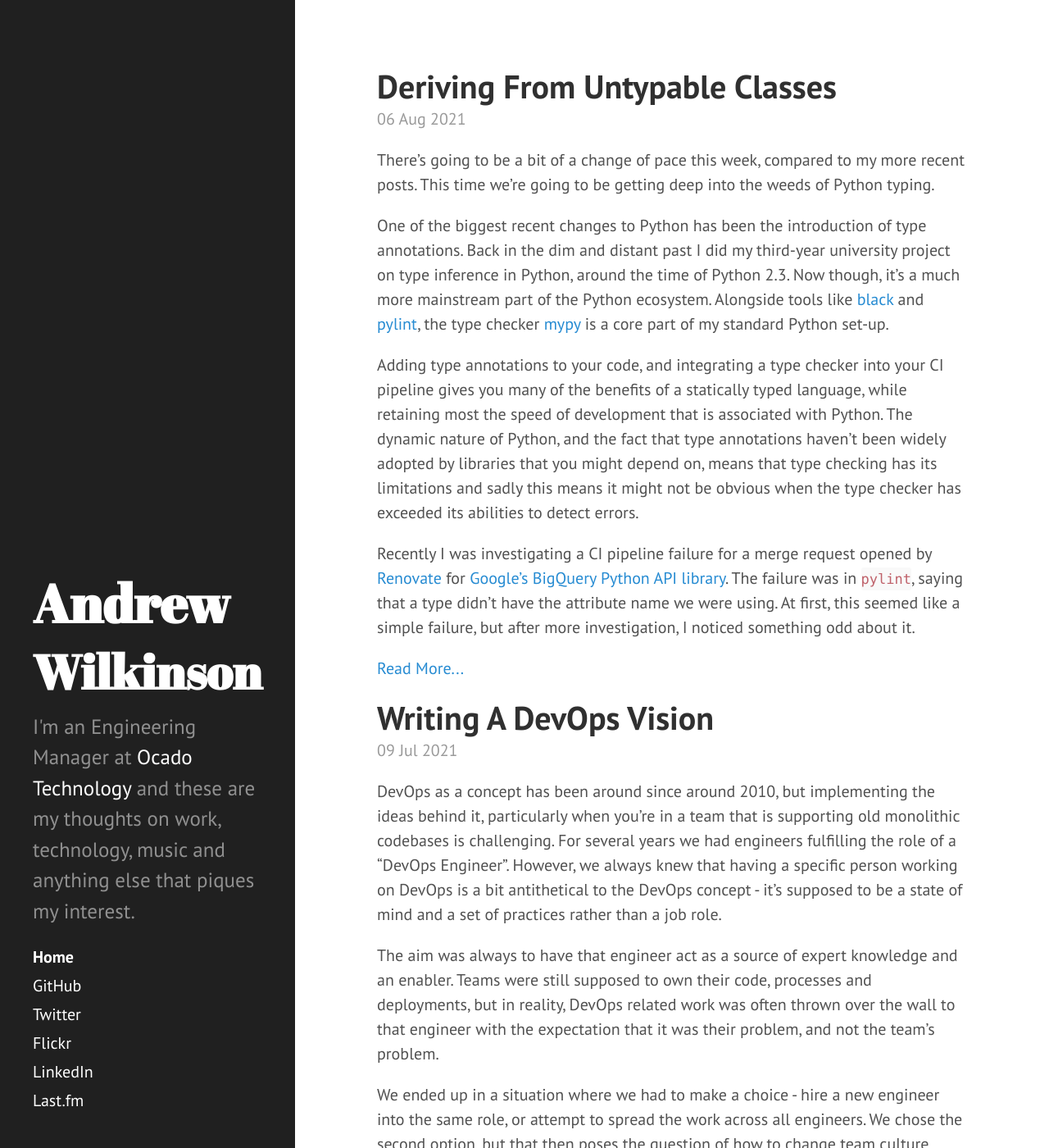
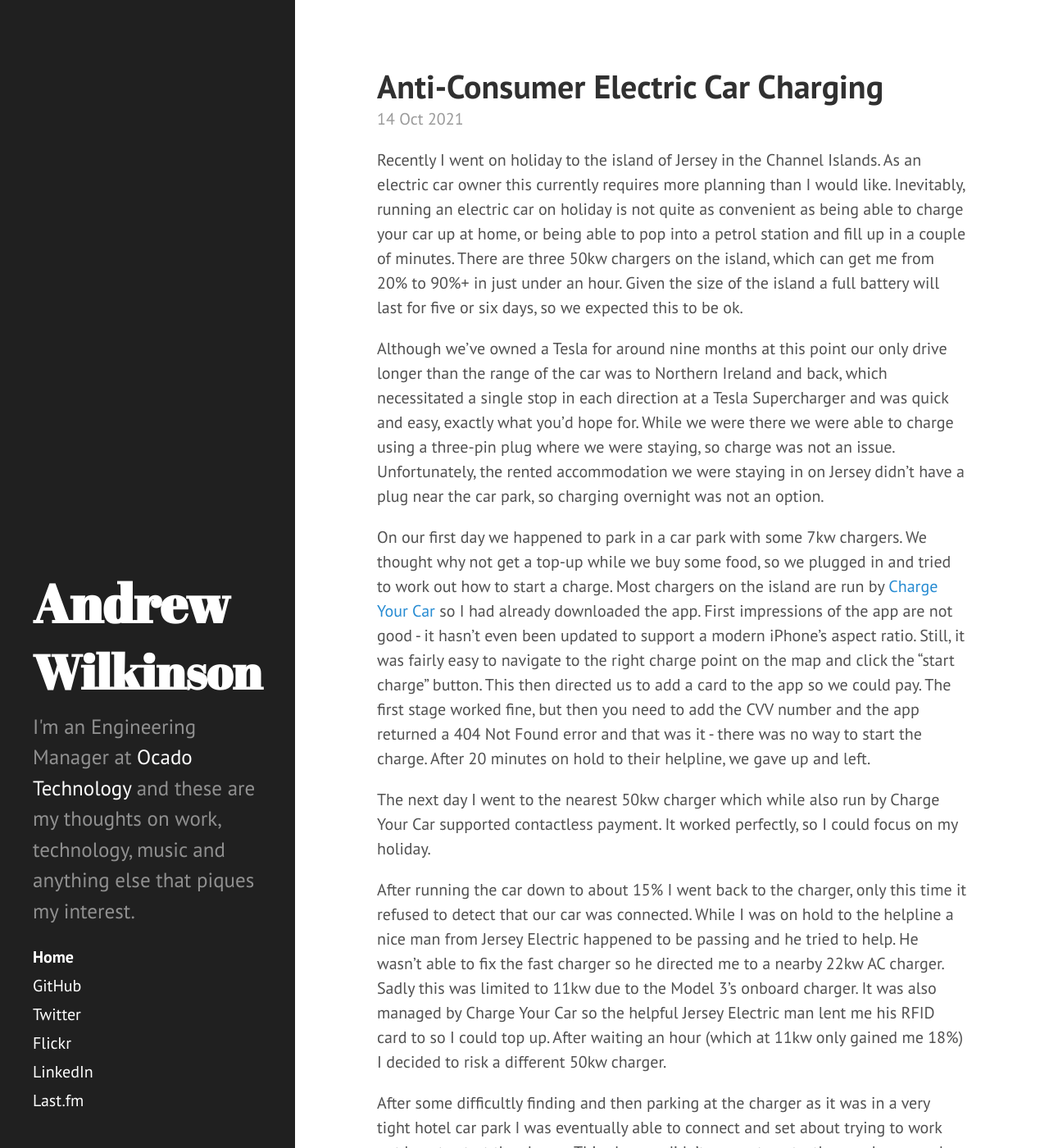
Before and after one commit to andrewjw/site, a Jekyll site: the page built from index.html, in a window 1280 px wide and 1400 px high. Shown: the whole window at 82% size. Built offline with Jekyll 4.4.1, drawn with Linux system fonts in a browser that asks for light colours; the list of posts is cut into pages by our own code; some of the changed text lies outside the part shown.

Commit message:
Publish new post.

```diff
--- a/_drafts/abandoning-software-people-care-about.md
+++ b/_posts/2021-10-14-anti-consumer-electric-car-charging.md
@@ -1,9 +1,17 @@
 ---
 layout: post
-title: Electric Car Charging Companies Anti Consumer
+title: Anti-Consumer Electric Car Charging
+date: 2021-10-14
+tags: car
+permalink: "/2021/10/14/anti-consumer-electric-car-charging/"
+flickr_user: 'https://www.flickr.com/photos/26344495@N05/'
+flickr_username: Ivan Radic
+flickr_image: 'https://live.staticflickr.com/65535/50982074047_921d32aa5c.jpg'
+flickr_imagelink: 'https://www.flickr.com/photos/26344495@N05/50982074047/'
+flickr_imagename: 'Close-up of an electric car charging station with a car plugged in'
 ---
 Recently I went on holiday to the island of Jersey in the Channel Islands. As an electric car owner this
-currently requires more planning than I would like. Inevitably running an electric car on holiday is not
+currently requires more planning than I would like. Inevitably, running an electric car on holiday is not
 quite as convenient as being able to charge your car up at home, or being able to pop into a petrol station
 and fill up in a couple of minutes. There are three 50kw chargers on the island, which can get me from
 20% to 90%+ in just under an hour. Given the size of the island a full battery will last for five or six
@@ -17,7 +25,7 @@
 
 On our first day we happened to park in a car park with some 7kw chargers. We thought why not get a top-up while
 we buy some food, so we plugged in and tried to work out how to start a charge. Most chargers on
-the island are run by (Charge Your Car)[https://www.chargeyourcar.org.uk/] so I had already downloaded the app.
+the island are run by [Charge Your Car](https://www.chargeyourcar.org.uk/) so I had already downloaded the app.
 First impressions of the app are not good - it hasn't even been updated to support a modern iPhone's aspect
 ratio. Still, it was fairly easy to navigate to the right charge point on the map and click the "start charge"
 button. This then directed us to add a card to the app so we could pay. The first stage worked fine, but then you
@@ -36,7 +44,7 @@
 
 After some difficultly finding and then parking at the charger as it was in a very tight hotel car park I was eventually
 able to connect and set about trying to work out how to start the charge. This charger didn't support contactless and was
-run by (BP Pulse)[https://www.bppulse.co.uk/]. Downloading the app and registering was reasonably straightforward,
+run by [BP Pulse](https://www.bppulse.co.uk/). Downloading the app and registering was reasonably straightforward,
 but instead of registering my card, I needed to top up a minimum of £10. Once this was done the charge started and I
 sat back to enjoy my book. Unfortunately, after less than 10 minutes the charger crashed and rebooted. When it came back
 it refused to start the charge again. Having wasted most of my morning and now on 50% charge, I headed off to enjoy
@@ -62,5 +70,16 @@
 the case when a Supercharge is en-route though, and while widespread there aren't charges everywhere and enivatably
 I'll need to use third party chargers occasionally.
 
-https://www.gov.uk/government/publications/electric-vehicle-charging-market-study-final-report/final-report
-https://www.gov.uk/cma-cases/investigation-into-the-supply-of-electric-vehicle-chargepoints-on-or-near-motorways
+The UK government seems to be aware of these issues, which is a nice change. They recently published a
+[report](https://www.gov.uk/government/publications/electric-vehicle-charging-market-study-final-report/final-report)
+which among other things highlights the reliability issues, and the consumer unfriendlyness of requiring app downloads
+or subscriptions to be able to charge.
+
+In a related move the Competitions and Markets Authority have opened
+[an investigation](https://www.gov.uk/cma-cases/investigation-into-the-supply-of-electric-vehicle-chargepoints-on-or-near-motorways)
+into a couple of charging companies who have signed exclusive deals with the main providers of motorway service stations.
+They don't mention Tesla, but given the exclusivity of the Super Charger network it wouldn't surprise if they
+were forced to open it to other users. This is something that has been rumoured for a while, but might be taken out of Tesla's hands.
+
+In general being an electric car owner is great, but I hope the market and governments pressure charging companies
+to stop being so anti-consumer, or it really will set the revolution back by years.
```
